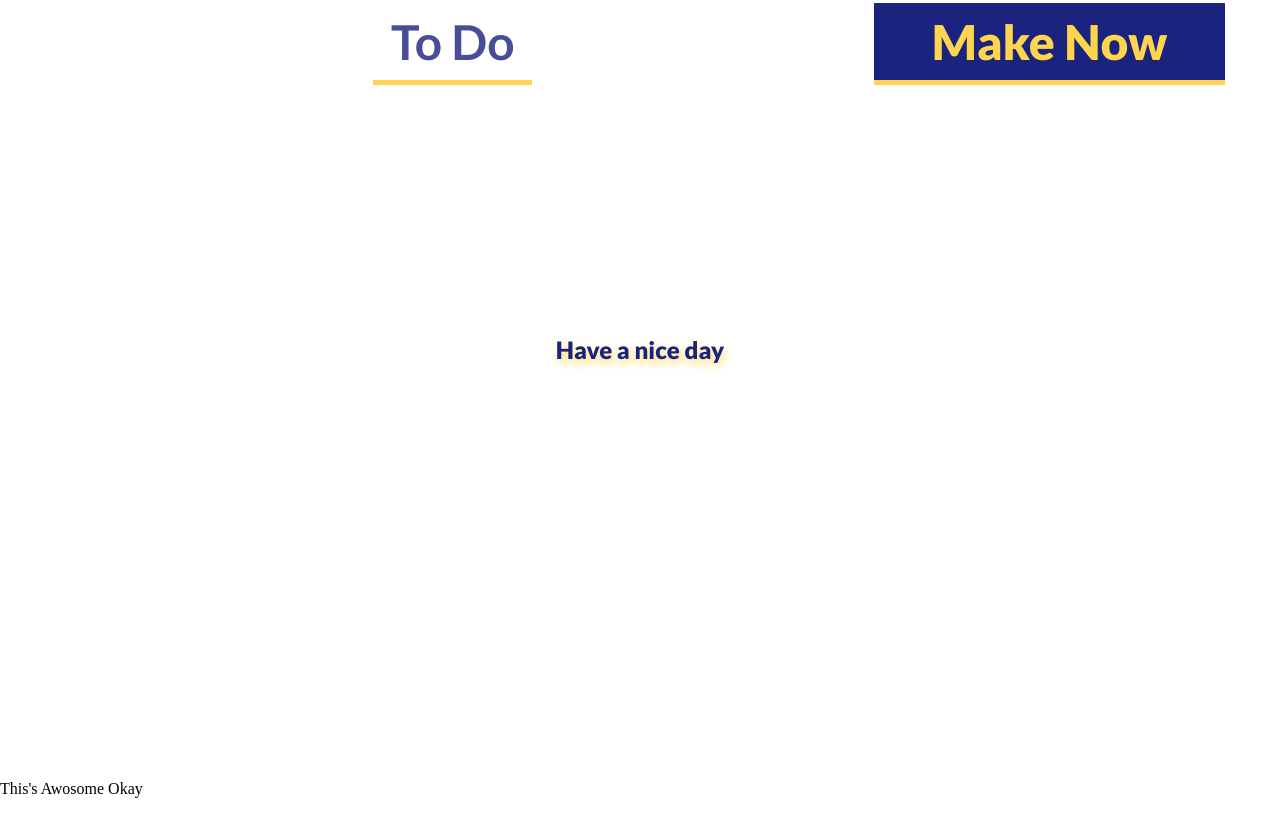
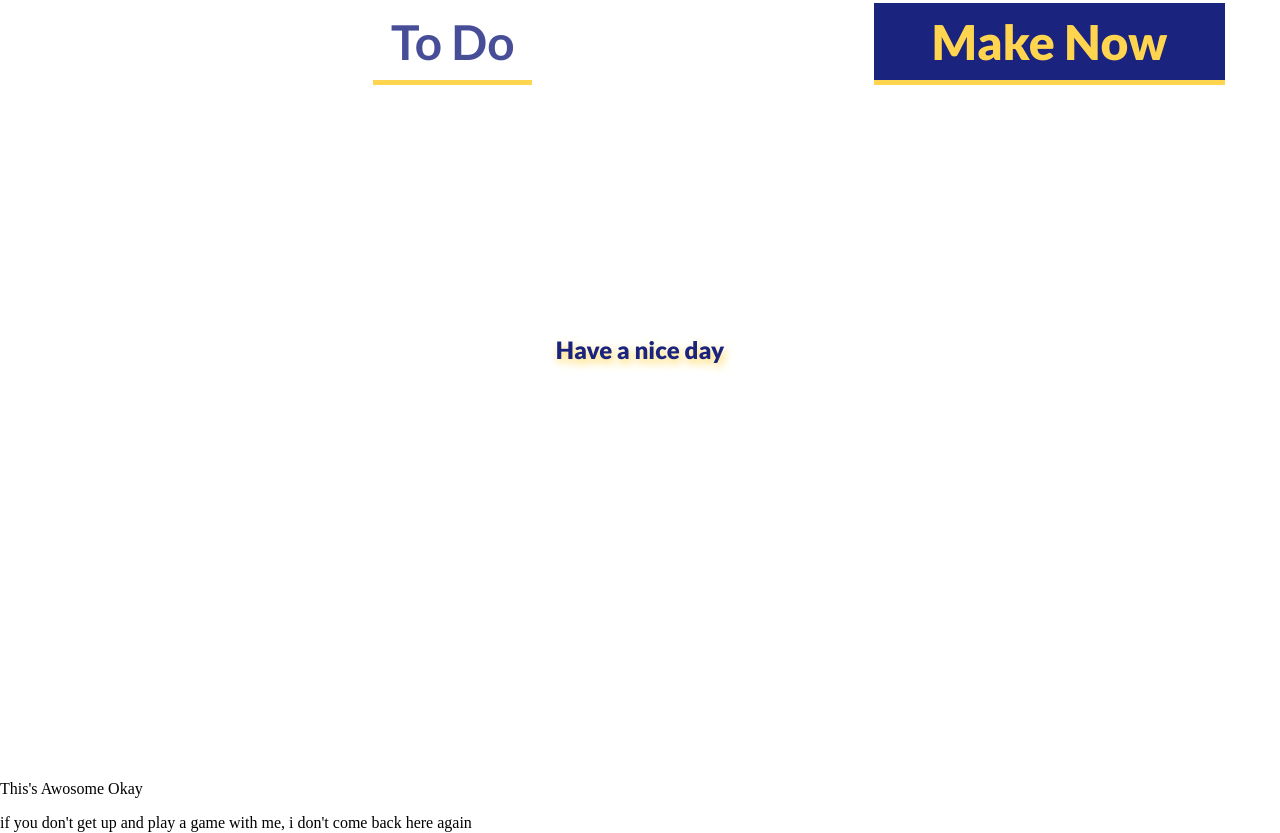
Before and after one commit to elshaieb/first-repo, a plain HTML site: page index.html in a window 1280 px wide. Shown: the part 1007-1840 px from the top of the page. Drawn offline with nearby package versions, Linux system fonts and the light colour scheme.

Commit message:
theroy of eveything

```diff
--- a/index.html
+++ b/index.html
@@ -32,6 +32,7 @@
             </div>
         </div>
         <p>This's Awosome Okay</p>
+        <article>if you don't get up and play a game with me, i don't come back here again</article>
 
 
         <script src="js/jquery-3.2.0.min.js"></script>
```
